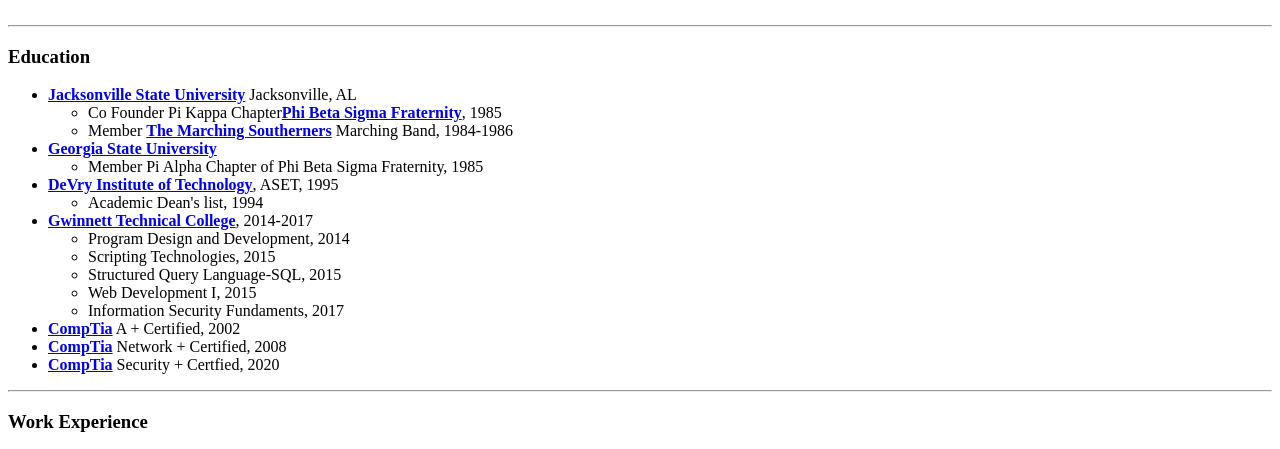
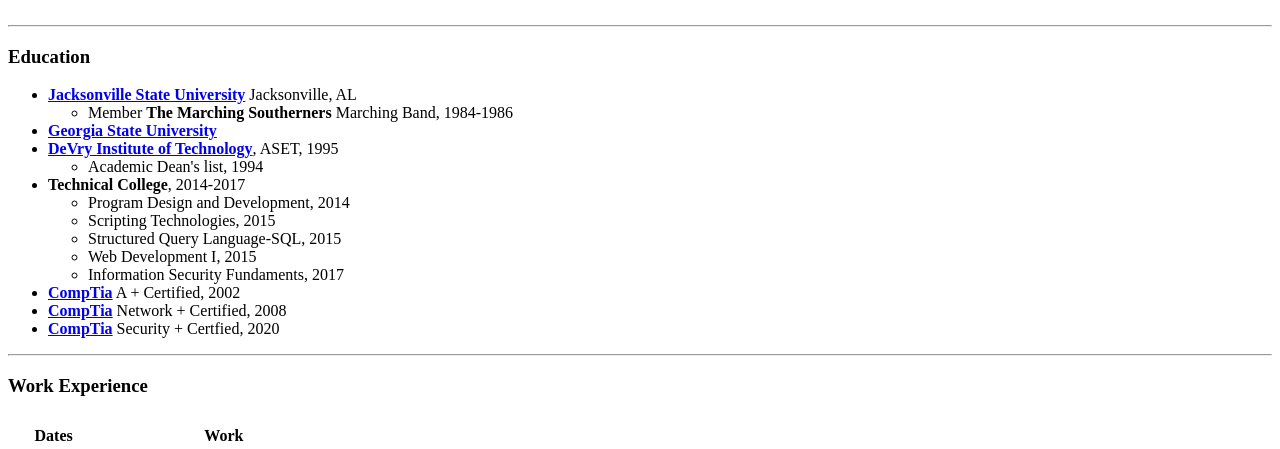
Before and after one commit to 6hdt9k/CV, a plain HTML site: page index.html in a window 1280 px wide. Shown: the part 271-720 px from the top of the page. Drawn offline with Linux system fonts and the light colour scheme.

Commit message:
Update index.html

```diff
--- a/index.html
+++ b/index.html
@@ -35,19 +35,17 @@
 <ul>
   <li><strong><a href="http://www.jsu.edu/Jacksonville">Jacksonville State University</a></strong> Jacksonville, AL</li>
   <ul>
-    <li>Co Founder Pi Kappa Chapter<strong><a href="http://phibetasigma1914.org/">Phi Beta Sigma Fraternity</a></strong>, 1985</li>
-    <li>Member&nbsp<strong><a href="http://www.marchingsoutherners.org">The Marching Southerners</a></strong>&nbspMarching Band, 1984-1986</li>
+    <li>Member&nbsp<strong>The Marching Southerners</a></strong>&nbspMarching Band, 1984-1986</li>
 
   </ul>
   <li><strong><a href="https://www.gsu.edu/">Georgia State University</a></strong></li>
   <ul>
-    <li>Member Pi Alpha Chapter of Phi Beta Sigma Fraternity, 1985</li>
   </ul>
   <li><strong><a href="https://www.devry.edu/">DeVry Institute of Technology</a></strong>, ASET, 1995</li>
   <ul>
     <li>Academic Dean's list, 1994</li>
   </ul>
-  <li><strong><a href="https://www.gwinnetttech.edu/">Gwinnett Technical College</a></strong>, 2014-2017</li>
+  <li><strong>Technical College</strong>, 2014-2017</li>
   <ul>
     <li>Program Design and Development, 2014</li>
     <li>Scripting Technologies, 2015</li>
```
